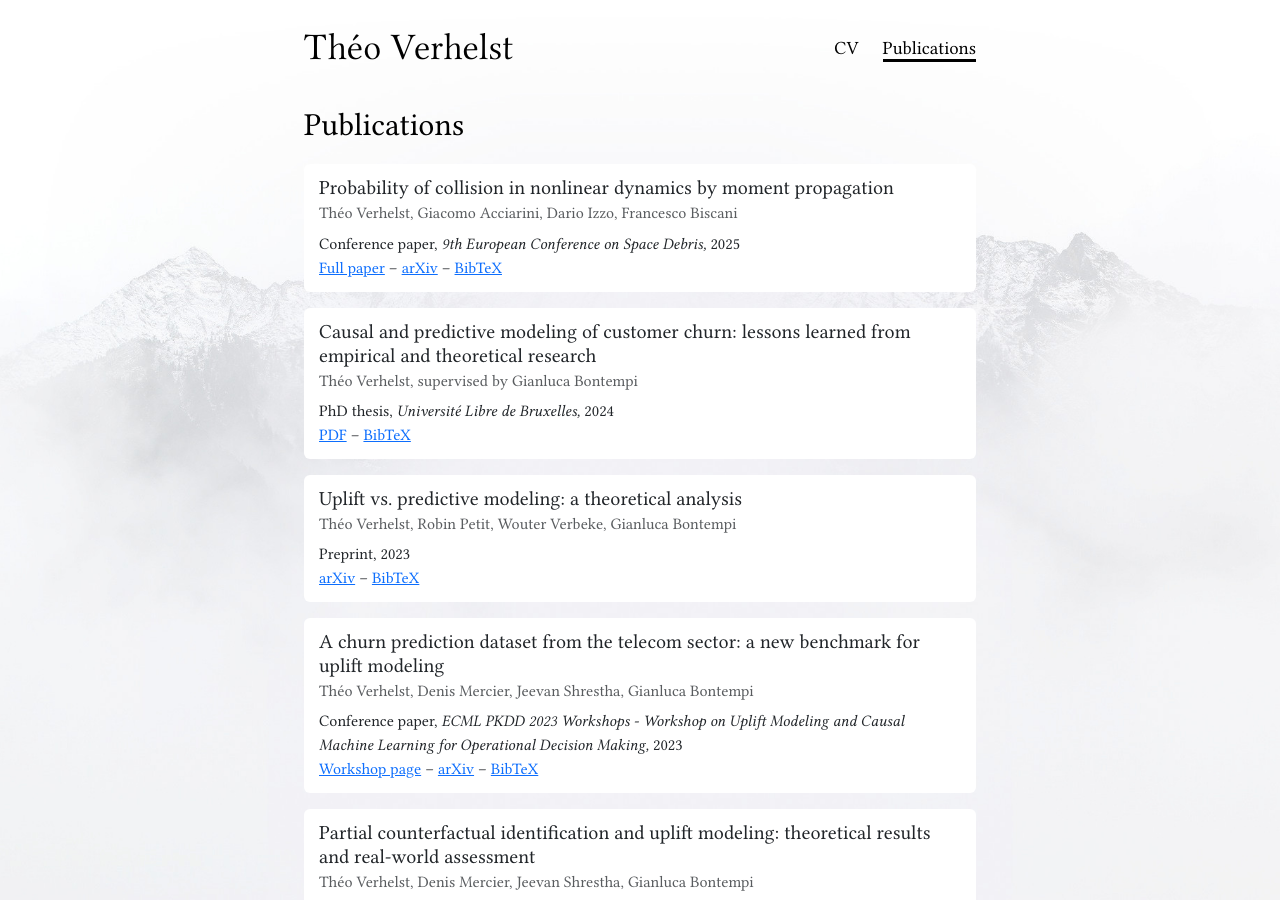
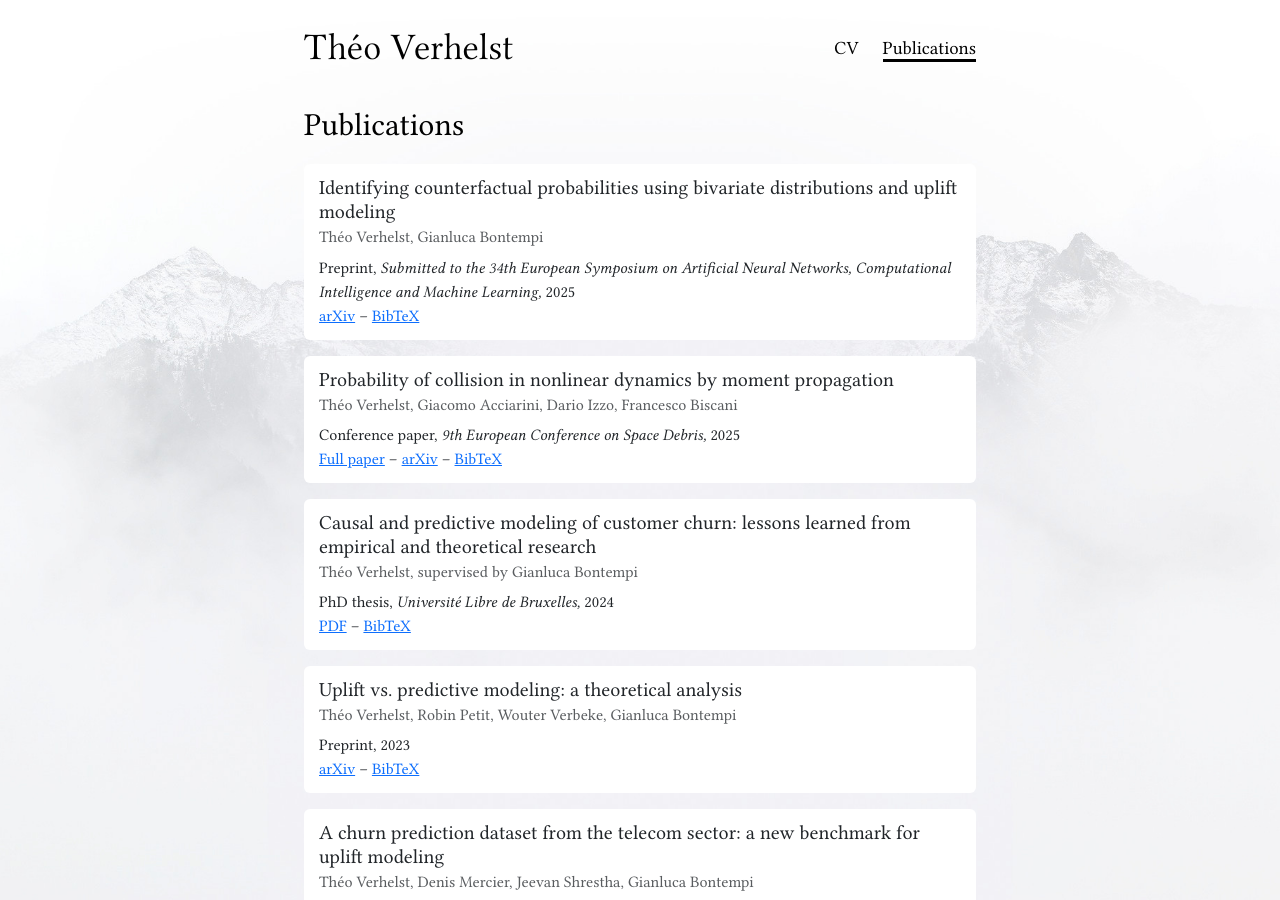
Before and after one commit to TheoVerhelst/theoverhelst.com, a Jekyll site: the page built from publications.html, in a window 1280 px wide and 900 px high. Built offline with Jekyll 4.4.1, drawn with Linux system fonts in a browser that asks for light colours; nearby versions of some CDN libraries; some web fonts are replaced.

Commit message:
Add preprint to publication list

```diff
--- a/_data/publications.yml
+++ b/_data/publications.yml
@@ -1,3 +1,22 @@
+- title: "Identifying counterfactual probabilities using bivariate distributions and uplift modeling"
+  authors: Théo Verhelst, Gianluca Bontempi
+  type: Preprint
+  venue: Submitted to the 34th European Symposium on Artificial Neural Networks, Computational Intelligence and Machine Learning
+  year: 2025
+  links:
+    - url: "https://arxiv.org/abs/2512.08805"
+      name: arXiv
+  bibkey: verhelst2025probability
+  bibtex: |
+    @misc{verhelst2025identifying,
+      title={Identifying counterfactual probabilities using bivariate distributions and uplift modeling},
+      author={Verhelst, Théo and Bontempi, Gianluca},
+      year={2025},
+      eprint={2512.08805},
+      archivePrefix={arXiv},
+      primaryClass={cs.LG}
+    }
+
 - title: "Probability of collision in nonlinear dynamics by moment propagation"
   authors: Théo Verhelst, Giacomo Acciarini, Dario Izzo, Francesco Biscani
   type: Conference paper
```
